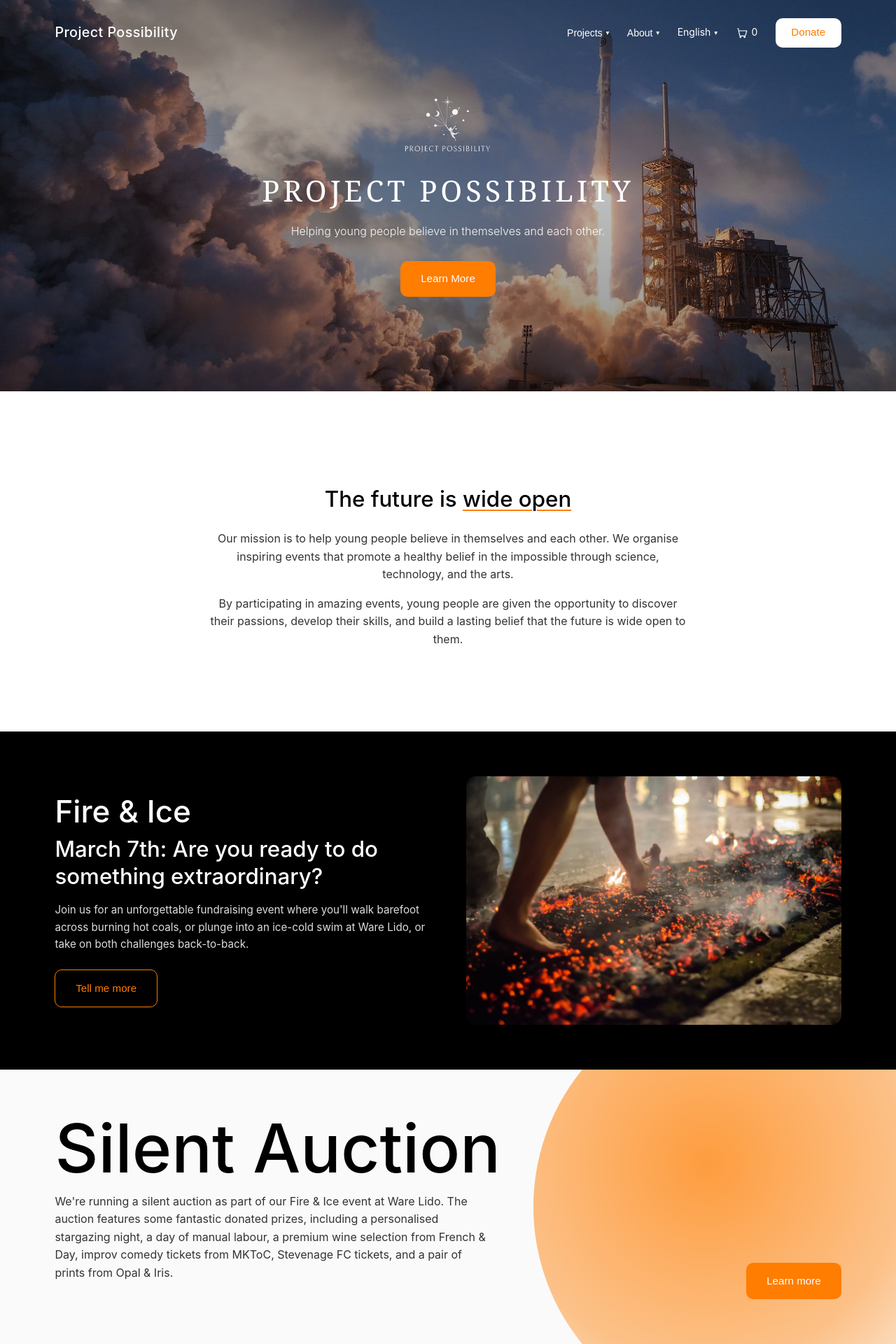
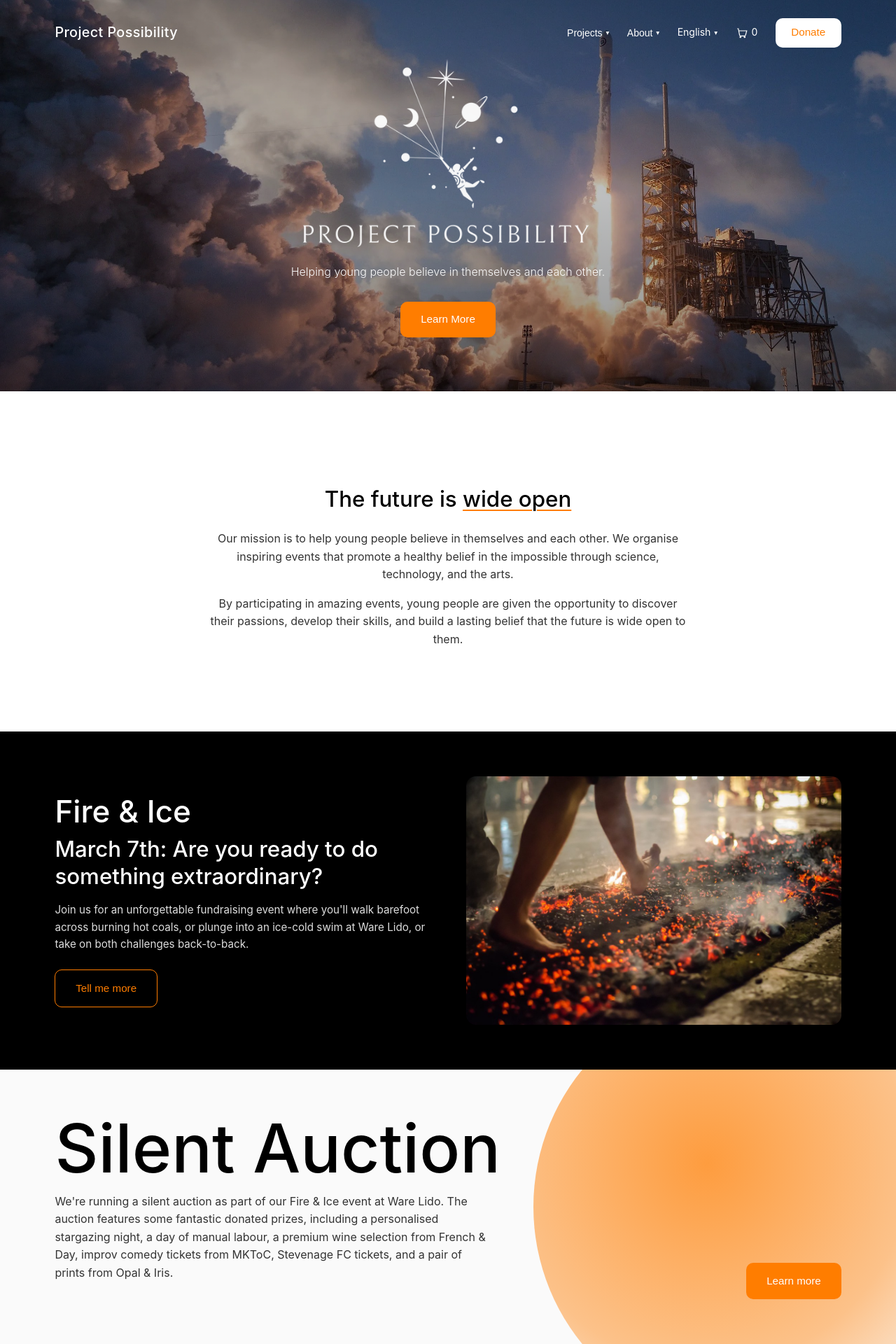
Before and after one commit to ttfnrob/projpossweb, a Jekyll site: the page built from index.md, in a window 1280 px wide. Shown: the top 1920 px of the page at 70% size. Built offline with Jekyll 4.4.1, drawn with Linux system fonts in a browser that asks for light colours.

Commit message:
Fix hero logo: use real logo PNG at correct size (text is baked into the image, confirmed via DOM measurement)

```diff
--- a/assets/css/style.css
+++ b/assets/css/style.css
@@ -199,23 +199,24 @@ a { text-decoration: none; }
   position: relative;
   z-index: 5;
   color: var(--white);
-  max-width: 640px;
+  max-width: 500px;
   padding: 0 1.5rem;
 }
 .hero-logo {
-  width: 130px;
-  margin: 0 auto 1.2rem;
+  width: 100%;
+  max-width: 437px;
+  margin: 0 auto 1rem;
   display: block;
   filter: brightness(0) invert(1);
-  opacity: 0.92;
+  opacity: 0.95;
 }
-.hero-content h1 {
-  font-family: Georgia, 'Times New Roman', serif;
-  font-weight: 400;
-  font-size: 2.6rem;
-  letter-spacing: 0.12em;
-  margin: 0 0 0.8rem;
-  text-transform: uppercase;
+.visually-hidden {
+  position: absolute;
+  width: 1px;
+  height: 1px;
+  overflow: hidden;
+  clip: rect(0 0 0 0);
+  white-space: nowrap;
 }
 .hero-content p.lede {
   font-size: 1rem;
--- a/index.md
+++ b/index.md
@@ -7,8 +7,8 @@ transparent_header: true
 
 <section class="hero" style="background-image: url('{{ '/assets/img/hero-rocket.jpg' | relative_url }}');">
   <div class="hero-content">
-    <img class="hero-logo" src="{{ '/assets/img/logo-transparent.png' | relative_url }}" alt="">
-    <h1>Project Possibility</h1>
+    <img class="hero-logo" src="{{ '/assets/img/logo-transparent.png' | relative_url }}" alt="Project Possibility">
+    <h1 class="visually-hidden">Project Possibility</h1>
     <p class="lede">Helping young people believe in themselves and each other.</p>
     <a class="btn btn-solid" href="{{ '/get-involved/' | relative_url }}">Learn More</a>
   </div>
```
